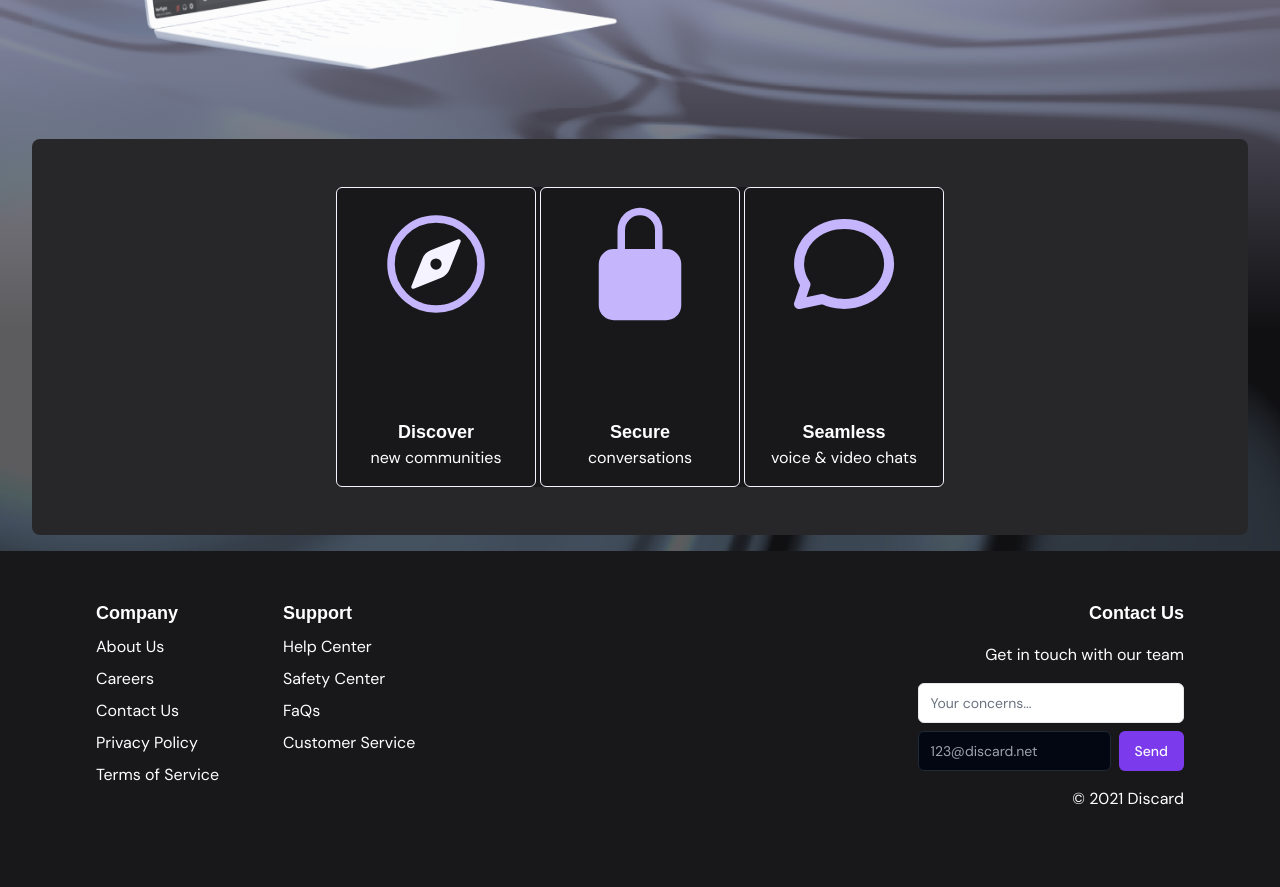
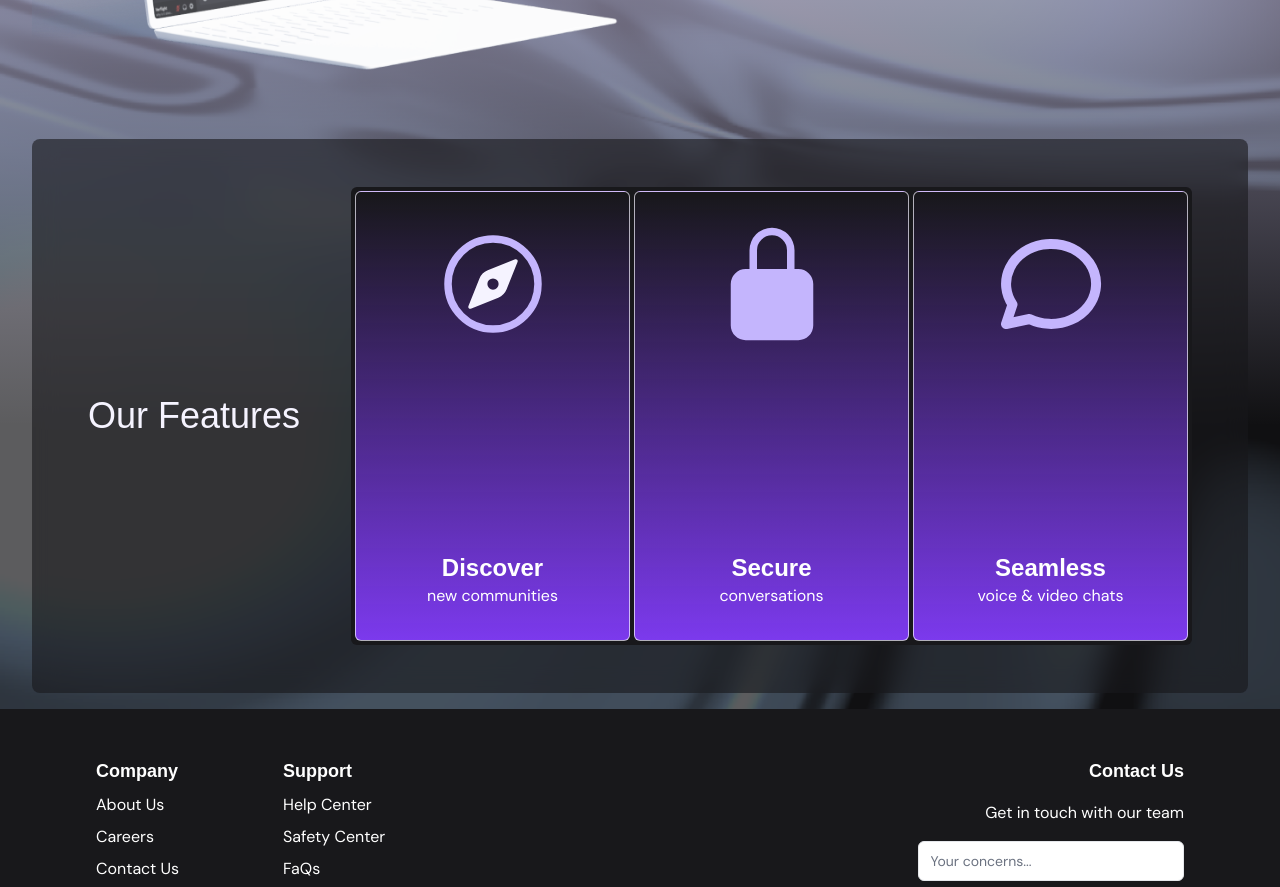
Before and after one commit to vinmeil/discard, a Next.js app: page / in a window 1280 px wide. Shown: the part 460-1347 px from the top of the page. Before the commit the page ends 1319 px from the top, so only its background shows below. Built offline with nearby package versions, Linux system fonts and the light colour scheme; a web font is replaced by a local one.

Commit message:
feat: optimize style

```diff
--- a/app/_components/hero/Features.tsx
+++ b/app/_components/hero/Features.tsx
@@ -11,10 +11,10 @@ type featuresItemProps = {
 
 const FeaturesItem = ({ title, icon, label, image }: featuresItemProps) => {
   return (
-    <div className="flex flex-col rounded-md p-4 items-center justify-between h-[300px] w-[200px] border border-violet-50">
+    <div className="bg-gradient-to-b from-transparent to-ring flex flex-col rounded-md p-8 items-center justify-between h-[450px] w-[275px] border border-violet-50 border-opacity-70">
       {icon}
       <div className="text-center">
-        <CustomHeading className="text-lg font-bold text-white">
+        <CustomHeading className="text-2xl font-bold text-white">
           {title}
         </CustomHeading>
         <p className="text-white">{label}</p>
@@ -43,8 +43,9 @@ export function Features() {
   ];
 
   return (
-    <div className="flex justify-center align-middle px-14 py-12 bg-zinc-800 rounded-lg text-violet-50 mt-12">
-      <div className="flex w-min bg-zinc-900 rounded-md items-center justify-center gap-x-1">
+    <div className="flex justify-between align-middle px-14 py-12 bg-zinc-900 rounded-lg text-violet-50 mt-12 backdrop-blur-md bg-opacity-60">
+      <CustomHeading className="text-4xl flex items-center">Our Features</CustomHeading>
+      <div className="flex w-min bg-zinc-900 rounded-md items-center justify-center gap-x-1 p-1">
         {featuresList.map((feature, index) => (
           <FeaturesItem key={index} {...feature} />
         ))}
```
